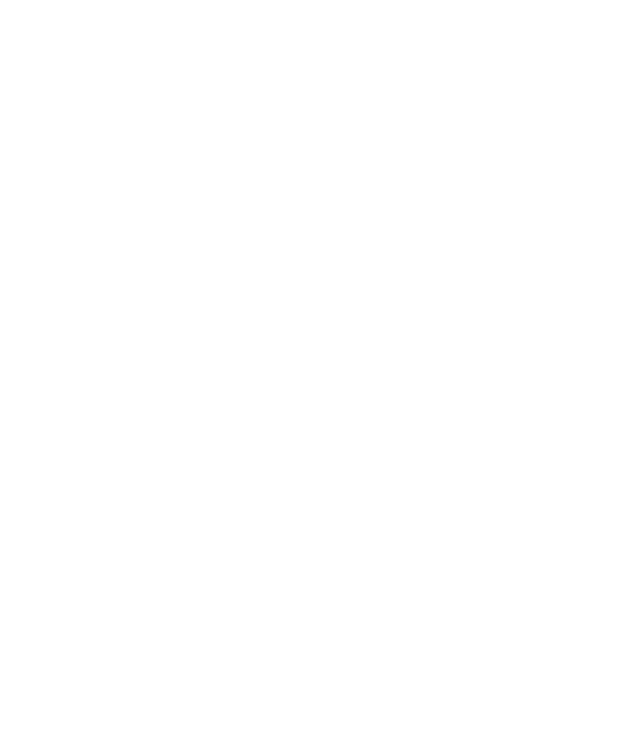
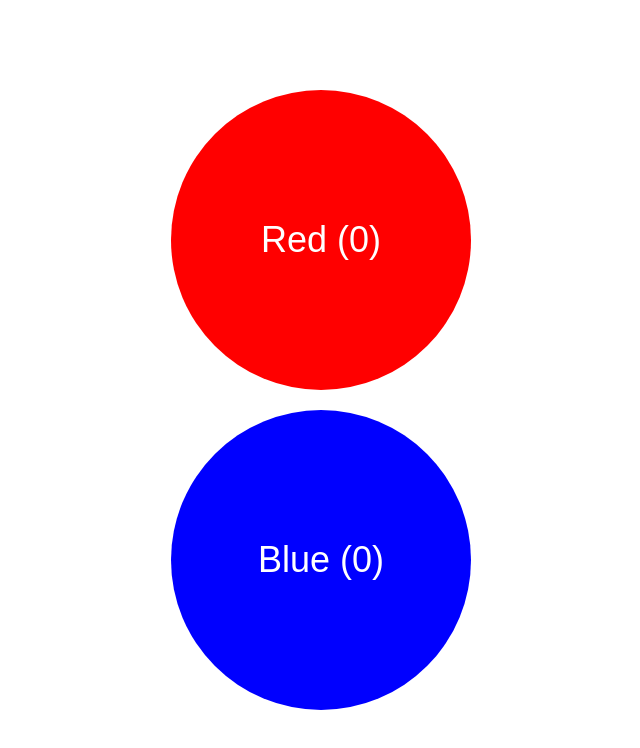
Before and after one commit to raaba241/lap-tracker, a plain HTML site: page index.html in a window 1280 px wide. Shown: the whole page, without its empty margins (319-959 px from the left). Drawn offline with Linux system fonts and the light colour scheme.

Commit message:
added all my code

```diff
--- a/assets/style.css
+++ b/assets/style.css
@@ -0,0 +1,3 @@
+#redButton {
+
+}
--- a/index.html
+++ b/index.html
@@ -3,9 +3,88 @@
 <head>
     <meta charset="UTF-8">
     <meta name="viewport" content="width=device-width, initial-scale=1.0">
-    <title>Document</title>
+    <title>Button Counter</title>
+    <style>
+        * { font-family: sans-serif; }
+        body {
+            display: flex;
+            justify-content: center;
+            align-items: center;
+            height: 100vh;
+            margin: 0;
+        }
+
+        .button-container {
+            display: flex;
+            flex-direction: column; /* Stack buttons vertically */
+            align-items: center; /* Center the buttons horizontally */
+        }
+
+        .button {
+            width: 300px;
+            height: 300px;
+            border: none;
+            border-radius: 50%;
+            cursor: pointer;
+            font-size: 36px;
+            margin: 10px 0; /* Add margin to separate the buttons vertically */
+        }
+
+        .red-button {
+            background-color: red;
+            color: white;
+        }
+
+        .blue-button {
+            background-color: blue;
+            color: white;
+        }
+    </style>
 </head>
 <body>
+    <div class="button-container">
+        <button id="redButton" class="button red-button" type="button">Red (0)</button>
+        <button id="blueButton" class="button blue-button" type="button">Blue (0)</button>
+    </div>
 
+    <script>
+        const redButton = document.getElementById('redButton');
+        const blueButton = document.getElementById('blueButton');
+
+        let redCount = 0;
+        let blueCount = 0;
+        let redCanClick = true;
+        let blueCanClick = true;
+
+        function enableRedClick() {
+            redCanClick = true;
+            redButton.disabled = false;
+        }
+
+        function enableBlueClick() {
+            blueCanClick = true;
+            blueButton.disabled = false;
+        }
+
+        redButton.addEventListener('click', function() {
+            if (redCanClick) {
+                redCount++;
+                redButton.innerText = `Red (${redCount})`;
+                redCanClick = false;
+                redButton.disabled = true;
+                setTimeout(enableRedClick, 30000); // Re-enable the red button after a 30-second delay
+            }
+        });
+
+        blueButton.addEventListener('click', function() {
+            if (blueCanClick) {
+                blueCount++;
+                blueButton.innerText = `Blue (${blueCount})`;
+                blueCanClick = false;
+                blueButton.disabled = true;
+                setTimeout(enableBlueClick, 30000); // Re-enable the blue button after a 30-second delay
+            }
+        });
+    </script>
 </body>
 </html>
```
